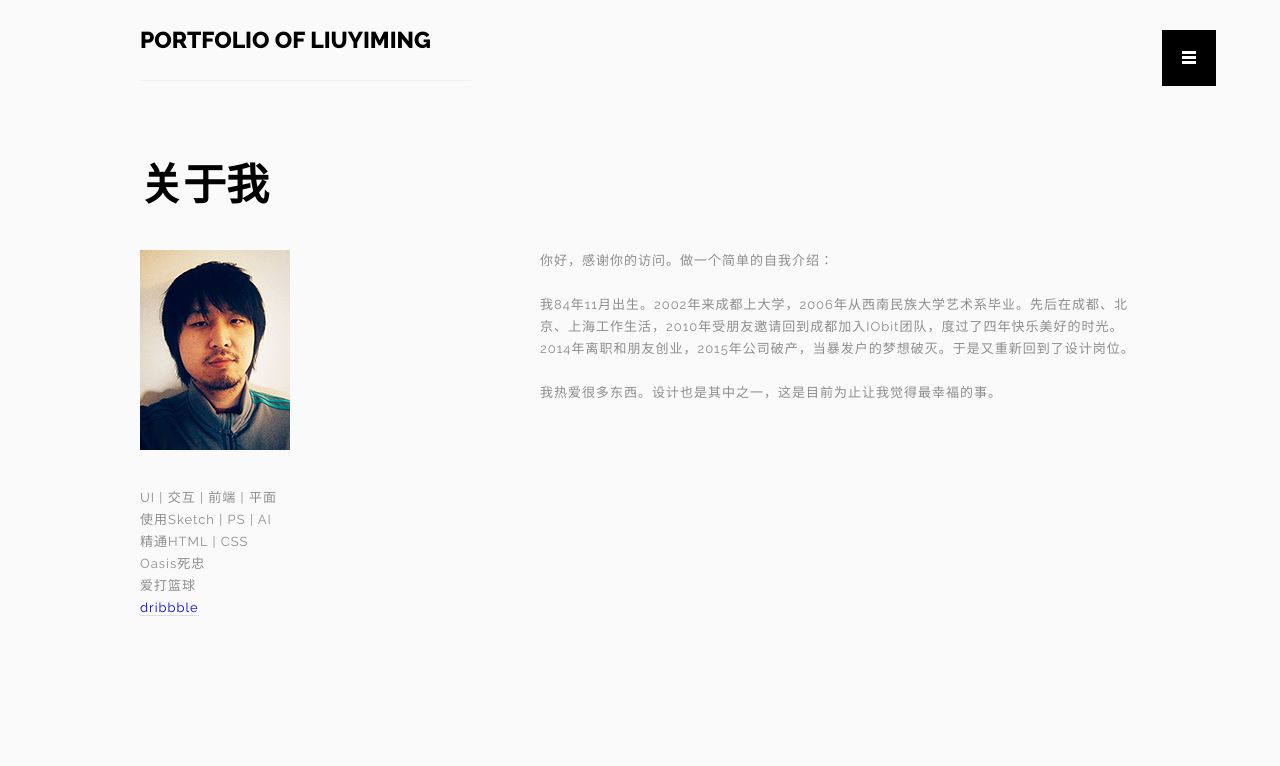
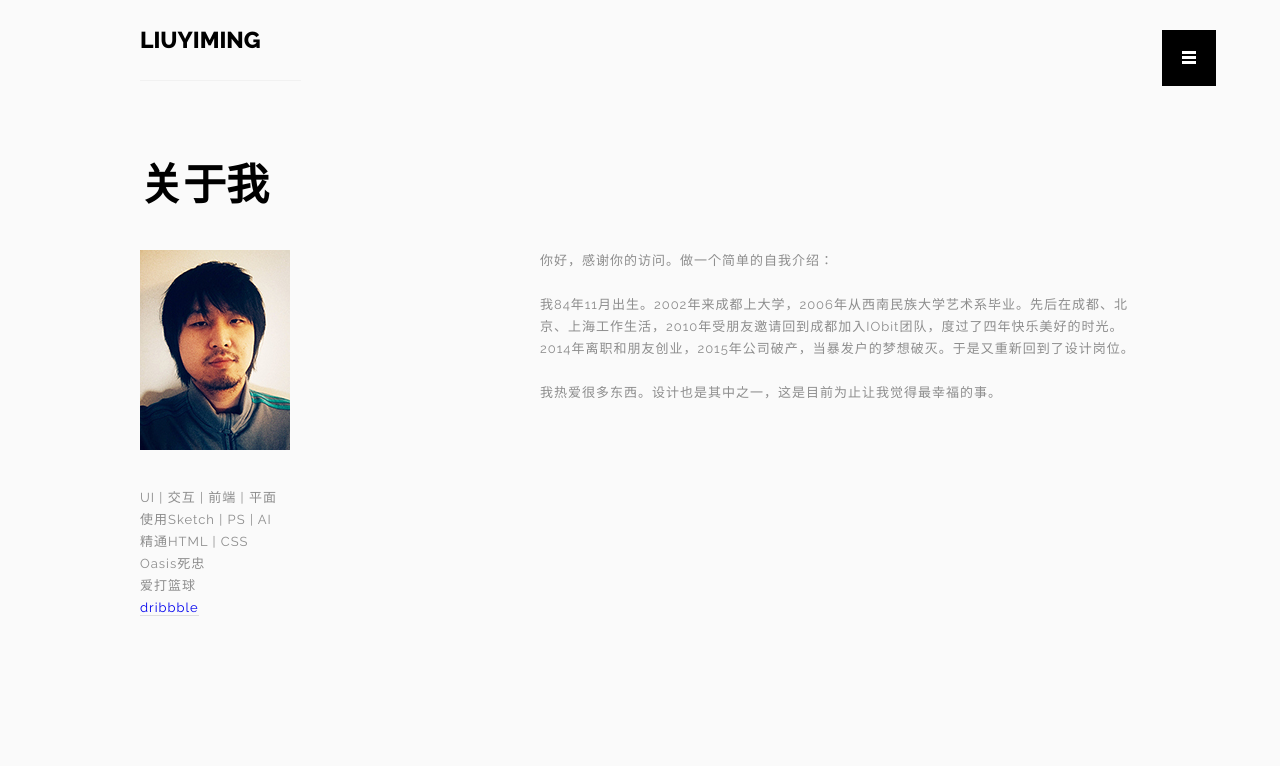
Before and after one commit to halfjonathan/portfolio, a plain HTML site: page about.html in a window 1280 px wide. Shown: the top 766 px of the page. Drawn offline with Linux system fonts and the light colour scheme.

Commit message:
title changed

```diff
--- a/about.html
+++ b/about.html
@@ -35,7 +35,7 @@
     </div>
     <!--Header-->
     <header id="fullscreen">
-        <div class="logo" id="full"><a class="ajax-link" href="index.html">PORTFOLIO OF LIUYIMING</a></div>
+        <div class="logo" id="full"><a class="ajax-link" href="index.html">LIUYIMING</a></div>
         <div class="menu-index" id="button"> <i class="fa fa-bars"><img src="img/icon_menu.png"></i> </div>
     </header>
     <div class="clear"></div>
```
Also changed, not shown: contact.html (+1 -1 lines), index.html (+1 -1 lines), single-aircover.html (+1 -1 lines), single-amc.html (+1 -1 lines), single-asc.html (+1 -1 lines), single-bcard.html (+1 -1 lines), single-bess.html (+1 -1 lines), single-chen.html (+1 -1 lines), single-match.html (+1 -1 lines), single-mftour-h5.html (+1 -1 lines), single-mftour-pc.html (+1 -1 lines), single-mftour-vi.html (+1 -1 lines), single-mftour-web.html (+1 -1 lines), single-password.html (+1 -1 lines), 4 more files.
